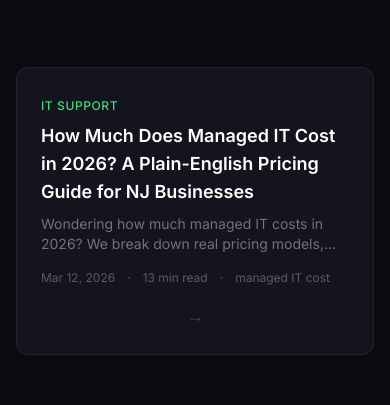
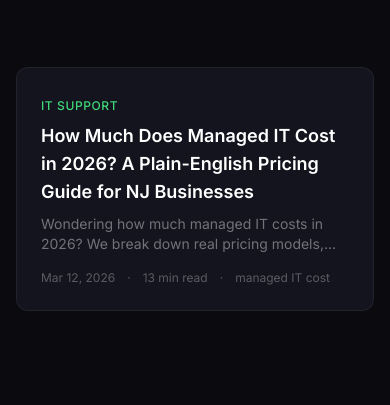
Before and after one commit to seedtechmakesstufff/seedtech, a Next.js app: page /blog in a window 390 px wide. Shown: the part 326-731 px from the top of the page. Built offline with nearby package versions, Linux system fonts and the light colour scheme; no server answers.

Commit message:
feat: blog cards — arrow hidden by default, shows on hover, hidden on mobile, absolute bottom-right

```diff
--- a/src/app/blog/page.tsx
+++ b/src/app/blog/page.tsx
@@ -39,7 +39,7 @@ export default async function BlogIndexPage() {
               <Link
                 key={post.id}
                 href={`/blog/${post.slug}`}
-                className="group bg-dark-elevated border border-white/[0.06] rounded-xl p-6 hover:border-seed-500/20 transition-colors flex flex-col sm:flex-row sm:items-start gap-4"
+                className="relative group bg-dark-elevated border border-white/[0.06] rounded-xl p-6 hover:border-seed-500/20 transition-colors flex flex-col sm:flex-row sm:items-start gap-4"
               >
                 <div className="flex-1 min-w-0">
                   {/* Category */}
@@ -67,7 +67,7 @@ export default async function BlogIndexPage() {
                   </div>
                 </div>
 
-                <span className="text-white/20 group-hover:text-seed-400 transition-colors text-lg shrink-0 self-center">→</span>
+                <span className="hidden sm:block absolute bottom-4 right-5 text-seed-400 text-lg opacity-0 group-hover:opacity-100 transition-opacity">→</span>
               </Link>
             ))}
           </div>
```
